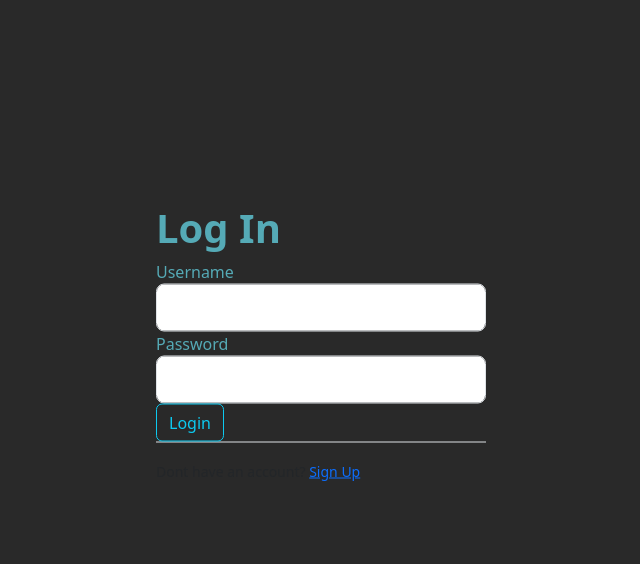
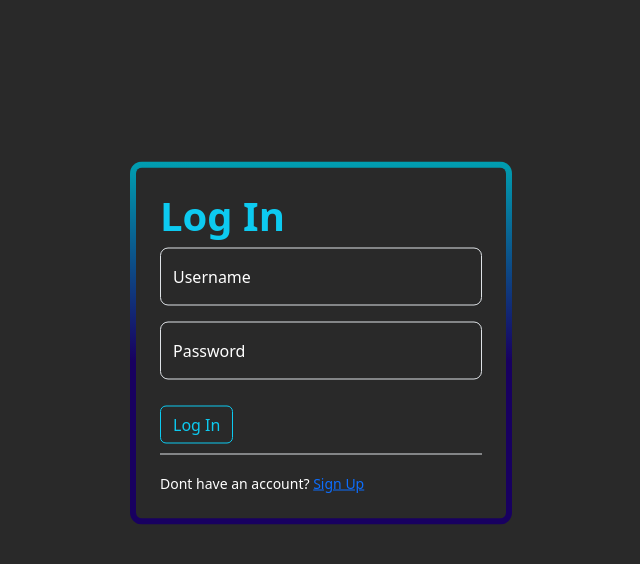
Before and after one commit to DetoNate97/Assessment-2-web-app, a Flask app: page /login in a window 1280 px wide. Shown: the part 57-621 px from the top of the page, without its empty margins (319-959 px from the left). Run offline with Flask 3, Linux system fonts and the light colour scheme.

Commit message:
Login form
completed login.html form functionality. still needs the python.

```diff
--- a/forms.py
+++ b/forms.py
@@ -13,7 +13,7 @@ class RegisterForm(FlaskForm):
     submit = SubmitField('Sign Up')
 
 class LoginForm(FlaskForm):
-    username = StringField('Username', validators=[DataRequired(), Length(min=2, max=20)])
-    password = PasswordField('Password', validators=[DataRequired(), Length(min=2, max=20)])
-    remember = BooleanField('Remember Me')
-    submit = SubmitField('Login')
+    FloatingUsername = StringField('floatingUsername', validators=[DataRequired(), Length(min=2, max=20)], render_kw={"placeholder": ""})
+    FloatingPassword = PasswordField('FloatingPassword', validators=[DataRequired(), Length(min=2, max=20)], render_kw={"placeholder": ""})
+    # remember = BooleanField('Remember Me')
+    submit = SubmitField('Log In')
--- a/main.py
+++ b/main.py
@@ -1,8 +1,8 @@
-from flask import Flask, render_template, url_for, redirect
+from flask import Flask, render_template, url_for, redirect, flash
 from forms import RegisterForm, LoginForm
 
 app = Flask(__name__)
-app.config['SECRET_KEY'] = 'b18b7463547b20e1da73aeb67a7658d2'
+app.config['SECRET_KEY'] = 'b18b7463547b20e1da73aeb67a7658d2' # change
 
 @app.route('/')
 def welcome():
@@ -20,13 +20,12 @@ def welcome():
     page="Welcome"
     return render_template('welcome.html', page=page)
 
-@app.route('/login')
+@app.route('/login', methods=['GET', 'POST'])
 def login():
     '''
     Handles rendering of the login page.
 
-    This route (shows a login form, validates the submitted form, logs in the user)<-later
-    renders the login.html and then returns it to be viewed.
+    This route renders the login.html, sends the form to the html, validates the submitted form, and logs in the user.
 
     Parameters:
         none
@@ -38,15 +37,24 @@ def login():
     '''
     page="login"
     form = LoginForm()
+    log_user = form.FloatingUsername.data
+    log_pass = form.FloatingPassword.data
+    print(log_user, log_pass, form.FloatingPassword())
+    if form.validate_on_submit():
+        print(log_user, log_pass, form.FloatingPassword())
+        flash('','danger')
+        # flash('','success')
+        return redirect(url_for('welcome'))
     return render_template('login.html', page=page, form=form)
 
-@app.route('/register')
+@app.route('/register', methods=['GET', 'POST'])
 def register():
     '''
     Handles rendering of the register page.
 
-    This route (shows a register form, validates the submitted form, creates a new user, logs in the user)<-later
-    renders the register.html and then returns it to be viewed.
+    This route shows a register form, validates the submitted form,
+    creates a new user, logs in the user, renders the register.html and then
+    returns it to be viewed.
 
     Parameters:
         none
@@ -58,7 +66,7 @@ def register():
     '''
     page="register"
     form = RegisterForm()
-    return render_template('register.html', page=page)
+    return render_template('register.html', page=page, form=form)
 
 @app.route('/home')
 def home():
--- a/static/css/style.css
+++ b/static/css/style.css
@@ -23,7 +23,33 @@ h1, h2, h3, h4, h5, h6 {
 }
 
 .content {
-  color: rgb(85, 170, 182);
+  color: #0dcaf0;
+}
+
+.containerborder {
+  padding: 20px;
+  border-radius: 12px;
+  background: linear-gradient(#292929, #292929) padding-box,
+  linear-gradient(0deg, #180060 45%, #009fb1) border-box;
+  border: 6px solid transparent;
+}
+
+.form-floating label {
+  color: #ffffff;
+}
+
+.form-floating input {
+  background-color: #292929;
+  color: #ffffff
+}
+
+.form-floating input:focus {
+  background-color: #292929;
+  color: #ffffff
+}
+
+.button-padding {
+  padding-block: 10px
 }
 
 /*
--- a/templates/index.html
+++ b/templates/index.html
@@ -5,6 +5,7 @@
     <meta name="viewport" content="width=device-width, initial-scale=1.0">
 
     <!-- css styles -->
+
     <link rel="stylesheet" href="https://cdn.jsdelivr.net/npm/bootstrap@5.3.8/dist/css/bootstrap.min.css" integrity="sha384-sRIl4kxILFvY47J16cr9ZwB07vP4J8+LH7qKQnuqkuIAvNWLzeN8tE5YBujZqJLB" crossorigin="anonymous">
     <link rel="stylesheet" type="text/css" href="/static/css/style.css">
     <!-- css styles -->
--- a/templates/login.html
+++ b/templates/login.html
@@ -1,47 +1,56 @@
 {% extends "index.html" %}
 
 {% block content %}
-    <div class="centred">
+
+    <div class="centred containerborder p-4">
         <h1 class="content"><b>Log In</b></h1>
         <div class="content">
             <form method="POST" action="" novalidate>
                 {{form.hidden_tag()}}
                 <fieldset class="form-group">
-                    <div class="form-group">
-                        Username
-                        {% if form.username.errors %}
-                            {{form.username(class="form-control form-control-lg is-invalid")}}
+
+                    <!-- username field -->
+                    <div class="form-floating mb-3">
+                        {% if form.FloatingUsername.errors %}
+                            {{form.FloatingUsername(class="form-control form-control-lg is-invalid")}}
+                            <label for="FloatingUsername">Username</label>
                             <div class="invalid-feedback">
-                                {% for error in form.username.errors %}
+                                {% for error in form.FloatingUsername.errors %}
                                     <span>{{error}}</span>
                                 {% endfor %}
                             </div>
                         {% else %}
-                            {{form.username(class="form-control form-control-lg")}}
+                            {{form.FloatingUsername(class="form-control form-control-lg")}}
+                            <label for="FloatingUsername">Username</label>
                         {% endif %}
                     </div>
-                    <div class="form-group">
-                        Password
-                        {% if form.password.errors %}
-                            {{form.password(class="form-control form-control-lg is-invalid")}}
+
+                    <!-- password field -->
+                    <div class="form-floating mb-3">
+                        {% if form.FloatingPassword.errors %}
+                            {{form.FloatingPassword(class="form-control form-control-lg is-invalid")}}
+                            <label for="FloatingPassword">Password</label>
                             <div class="invalid-feedback">
-                                {% for error in form.password.errors %}
+                                {% for error in form.FloatingPassword.errors %}
                                     <span>{{error}}</span>
                                 {% endfor %}
                             </div>
                         {% else %}
-                            {{form.password(class="form-control form-control-lg")}}
+                            {{form.FloatingPassword(class="form-control form-control-lg")}}
+                            <label for="floatingPassword">Password</label>
                         {% endif %}
                     </div>
+
                 </fieldset>
                 <div class="form-group button-padding was-validated">
-                    {{form.submit(class="btn btn-outline-info")}}
+                     {{form.submit(class="btn btn-outline-info")}}
                 </div>
             </form>
         </div>
         <div class="border-top pt-3"></div>
-        <small class="text-muted">
+        <small class="">
             Dont have an account? <a href="{{url_for('register')}}">Sign Up</a>
         </small>
     </div>
+
 {% endblock content %}
--- a/templates/welcome.html
+++ b/templates/welcome.html
@@ -1,7 +1,6 @@
 {% extends "index.html" %}
 
 {% block content %}
-
 
 <div class="ms-5">
     <p class="centred welcomeprompt">Log in to start creating worlds</p>
```
Also changed, not shown: templates/register.html (+71 -3 lines).
